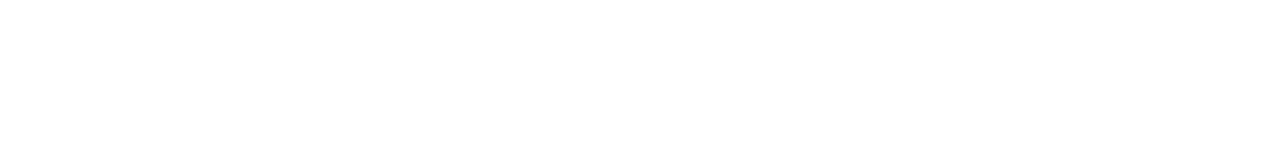
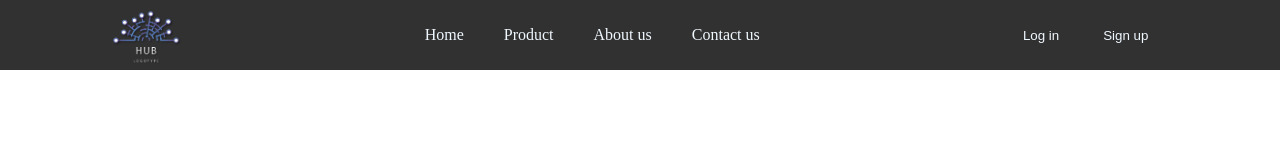
Before and after one commit to Jahid-Hossan/website-jahid, a plain HTML site: page website.html in a window 1280 px wide. Drawn offline with Linux system fonts and the light colour scheme.

Commit message:
push header section

```diff
--- /dev/null
+++ b/website.css
@@ -0,0 +1,40 @@
+* {
+    margin: 0;
+    padding: 0;
+}
+.bap{
+    display: flex;
+    background-color: rgb(50, 49, 49);
+    align-content: space-between;
+    align-items: center;
+    justify-content: space-around;
+
+}
+.log{
+    width: 70px;
+    padding-top: 10px;
+}
+.unlist{
+    list-style: none;
+    display: flex;
+    color: aliceblue;
+}
+.menu{
+    padding: 20px;
+}
+.menu:hover{
+    background: gray;
+    cursor: pointer;
+}
+
+
+.btn{
+    border: none;
+    padding: 10px 20px;
+    color: aliceblue;
+    background-color: rgb(50, 49, 49);
+}
+.btn:hover{
+    background: gray;
+    cursor: pointer;
+}
--- a/website.html
+++ b/website.html
@@ -4,9 +4,34 @@
     <meta charset="UTF-8">
     <meta name="viewport" content="width=device-width, initial-scale=1.0">
     <title>Website</title>
-    <link rel="shortcut icon" href="../images/LOGO.png" type="image/x-icon">
+    <link rel="stylesheet" href="website.css">
+    <link rel="shortcut icon" href="./images/LOGO.png" type="image/x-icon">
 </head>
 <body>
+    <main>
+        <!--this is heading /-->
+        <section>
+            <header>
+                <div class="bap">
+                    <div class="logo">
+                        <img class="log" src="images/LOGO.png" alt="which is logo">
+                    </div>
+                    <div class="mnu">
+                        <ul class="unlist">
+                            <li class="menu">Home</li>
+                            <li class="menu">Product</li>
+                            <li class="menu">About us</li>
+                            <li class="menu">Contact us</li>
+                        </ul>
+                    </div>
+                    <div class="losi">
+                        <button class="btn">Log in</button>
+                        <button class="btn">Sign up</button>
+                    </div>
+                </div>
+            </header>
 
+        </section>
+    </main>
 </body>
 </html>
```
